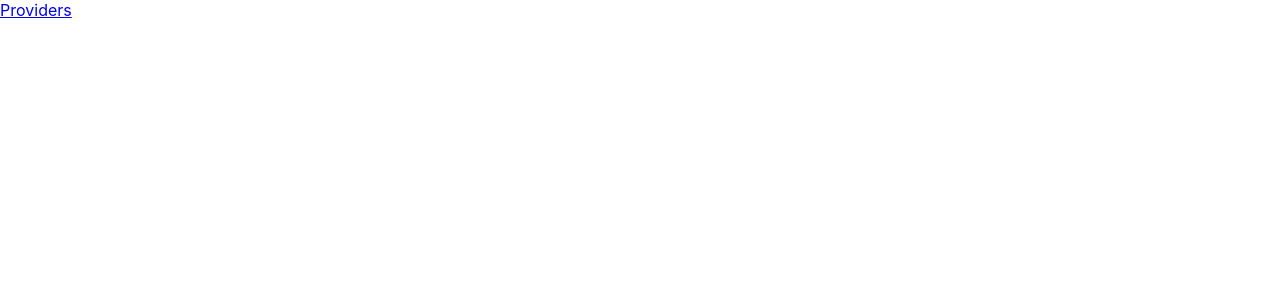
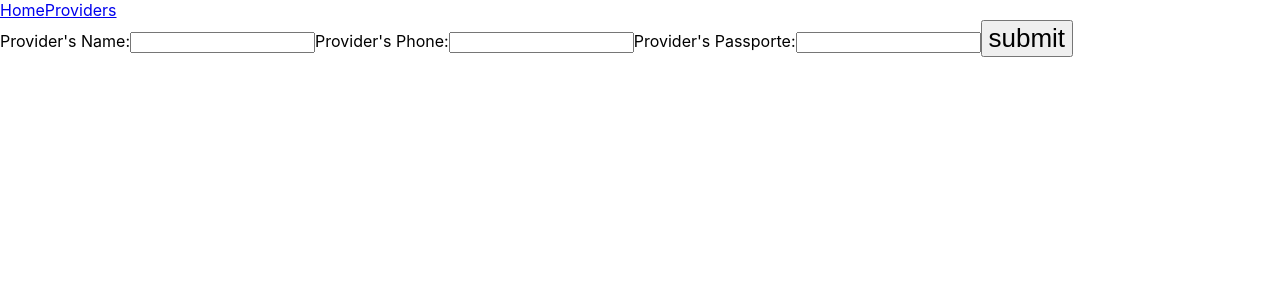
Before and after one commit to feliperami94/enterprise-application-front-end, a React (Vite) app in the folder donRaulHardwaresStore-front/: page /provider in a window 1280 px wide. Before the commit this address had no page. Shown: the top 300 px of the page. Built offline with nearby package versions, Linux system fonts and the light colour scheme.

Commit message:
Completed the basic functionalities of the components for getting all the providers and posting a new provider

```diff
--- a/donRaulHardwaresStore-front/index.html
+++ b/donRaulHardwaresStore-front/index.html
@@ -2,6 +2,7 @@
 <html lang="en">
   <head>
     <meta charset="UTF-8" />
+    <link rel="icon" type="image/svg+xml"  />
     <meta name="viewport" content="width=device-width, initial-scale=1.0" />
     <title>Vite App</title>
   </head>
--- a/donRaulHardwaresStore-front/src/App.tsx
+++ b/donRaulHardwaresStore-front/src/App.tsx
@@ -7,8 +7,10 @@ import Inventory from './pages/inventory/Inventory'
 import Bills from './pages/bills/Bills'
 import Receipts from './pages/receipts/Receipts'
 import ProviderList from './component/ProviderList'
+import Home from './pages/home/Home'
 
 import './App.css'
+import FormProviderPost from './component/FormProviderPost'
 
 function App() {
   const [count, setCount] = useState(0)
@@ -16,8 +18,8 @@ function App() {
   return (
     <BrowserRouter>
       <nav className='navbar'>
-          {/* <Link to="/">Home</Link> */}
-          <Link to="/">Providers</Link>
+          <Link to="/">Home</Link>
+          <Link to="/provider">Providers</Link>
           {/* <Link to="/shopping-cart">Shopping Cart</Link>
           <Link to="/restock">Restock</Link>
           <Link to="/inventory">Inventory</Link>
@@ -26,15 +28,13 @@ function App() {
 
       </nav>
       <Routes>
-            {/* <Route path="/" element={<Home />}/> */}
-            <Route path="/" element={<ProviderList />}/>
+            <Route path="/" element={<Home />}/>
+            <Route path="/provider" element={<FormProviderPost />}/>
             {/* <Route path="/shopping-cart" element={<ShoppingCart />}/>
             <Route path="/restock" element={<Restock />}/>
             <Route path="/inventory" element={<Inventory />}/>
             <Route path="/bills" element={<Bills />}/>
             <Route path="/receipts" element={<Receipts />}/> */}
-
-
           </Routes>
     </BrowserRouter>
   )
--- /dev/null
+++ b/donRaulHardwaresStore-front/src/component/FormProviderPost.tsx
@@ -0,0 +1,44 @@
+import * as React from 'react';
+import { postProvider, providerType } from '../features/providerSlice';
+import { useAppDispatch } from '../app/store'
+
+
+interface IFormProviderPostProps {
+}
+
+const FormProviderPost: React.FunctionComponent<IFormProviderPostProps> = (props) => {
+    const [providerName, setProviderName] = React.useState('')
+    const [providerPhone, setProviderPhone] = React.useState('')
+    const [providerPassport, setProviderPassport] = React.useState('')
+    const dispatch = useAppDispatch()
+
+
+    const handleSubmit = async (e: React.FormEvent<HTMLFormElement>) => {
+        e.preventDefault()
+        if (providerName && providerPhone && providerPassport) {
+          const newProvider: providerType = { providerName, providerPhone, providerPassport}
+          dispatch(postProvider(newProvider))
+          setProviderName('')
+          setProviderPhone('')
+          setProviderPassport('')
+        }
+    }
+
+  return (<form onSubmit={(e) => handleSubmit(e)}>
+  <label>
+    Provider's Name:
+    <input type='text' value={providerName} onChange={(e) => setProviderName(e.target.value)} />
+  </label>
+  <label>
+    Provider's Phone:
+    <input type='text' value={providerPhone} onChange={(e) => setProviderPhone(e.target.value)} />
+  </label>
+  <label>
+    Provider's Passporte:
+    <input type='text' value={providerPassport} onChange={(e) => setProviderPassport(e.target.value)} />
+  </label>
+  <button type='submit'>submit</button>
+</form>);
+};
+
+export default FormProviderPost
--- a/donRaulHardwaresStore-front/src/features/providerSlice.ts
+++ b/donRaulHardwaresStore-front/src/features/providerSlice.ts
@@ -2,7 +2,7 @@ import { RootState } from './../app/store';
 import { createSlice, PayloadAction, createAsyncThunk } from "@reduxjs/toolkit";
 
 export type providerType ={
-    providerId: string;
+    providerId?: string;
     providerName: string;
     providerPhone: string;
     providerPassport: string;
@@ -29,11 +29,23 @@ const initialState: IProvidersState = {
 
 enum providerURL {
     getAllProvidersURL = 'http://localhost:8080/v1/api/all-providers',
+    postProviderURL = 'http://localhost:8080/v1/api/postProvider'
 }
 
 export const getAllProviders = createAsyncThunk('getAllProviders', async () => {
     const response = await fetch(providerURL.getAllProvidersURL)
     return (await response.json()) as providerType[]
+  })
+
+  export const postProvider = createAsyncThunk('postProvider', async (provider: providerType) => {
+    const response = await fetch(providerURL.postProviderURL, {
+      method: 'POST',
+      headers: {
+        'Content-type': 'application/json; charset=UTF-8',
+      },
+      body: JSON.stringify(provider),
+    })
+    return (await response.json()) as providerType
   })
 
 export const providerSlice = createSlice({
--- a/donRaulHardwaresStore-front/src/pages/home/Home.tsx
+++ b/donRaulHardwaresStore-front/src/pages/home/Home.tsx
@@ -4,7 +4,7 @@ interface IHomeProps {
 }
 
 const Home: React.FunctionComponent<IHomeProps> = (props) => {
-  return ;
+  return <p>Home</p>;
 };
 
 export default Home;
```
